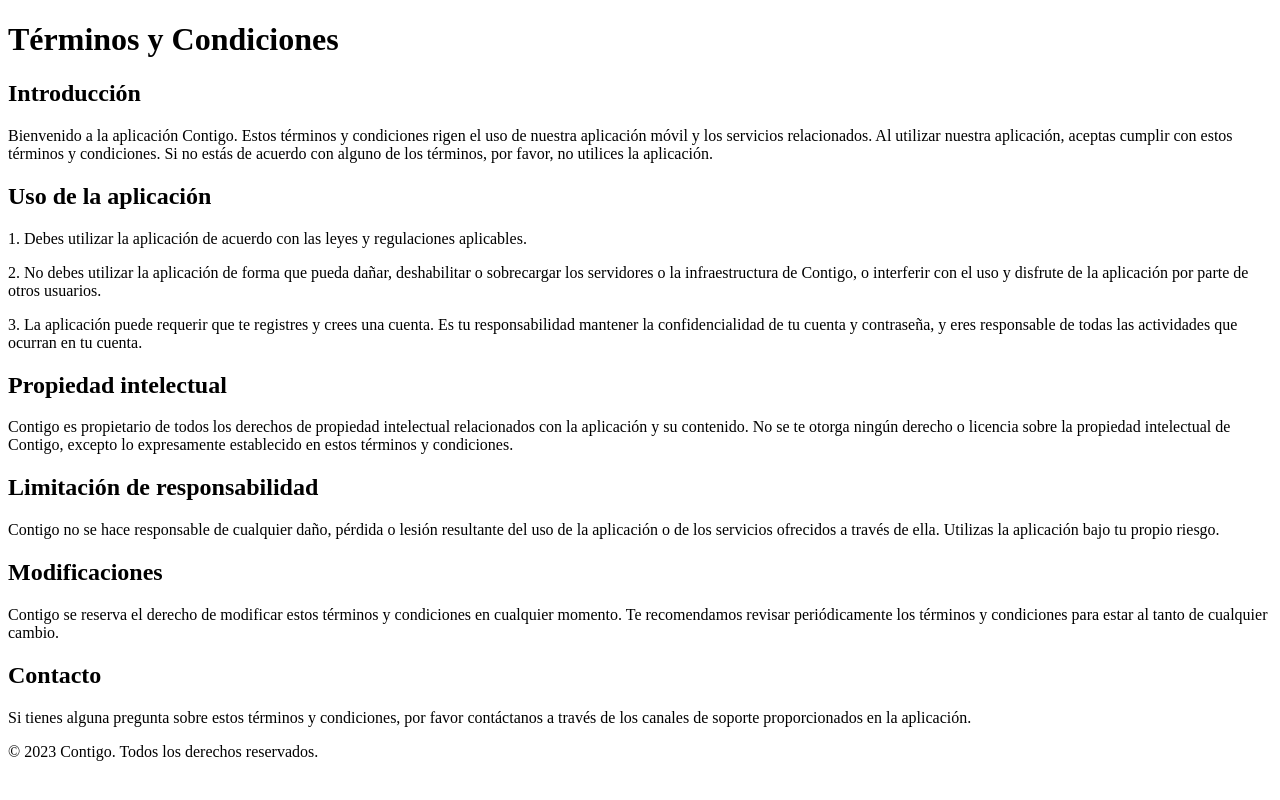
After one commit to AlejandroIbarra99/TFG_Prevencion_Suicida, a PHP site: page /terms/terms.html in a window 1280 px wide. The commit adds this page. Run offline with PHP 8.4, Linux system fonts and the light colour scheme.

Commit message:
Se añaden los términos y condiciones

```diff
--- a/patients/save_photos.php
+++ b/patients/save_photos.php
@@ -22,7 +22,7 @@ if ($_SERVER["REQUEST_METHOD"] == "POST") {
         echo "<div class='pt-4 pb-2'><h5 class='card-title text-center pb-0 fs-4'>Foto añadida correctamente. Redirigiendo...</h5></div>";
         echo "<script>
               setTimeout(function() {
-                window.location.href = './safezone.php';
+                window.location.href = './safezone';
               }, 1000);
             </script>";
     } else {
--- a/register/patient-register.php
+++ b/register/patient-register.php
@@ -110,7 +110,7 @@
                     <div class="col-12">
                       <div class="form-check">
                         <input class="form-check-input" name="terms" type="checkbox" value="" id="acceptTerms" required>
-                        <label class="form-check-label" for="acceptTerms">Acepto los <a href="#">términos y condiciones</a></label>
+                        <label class="form-check-label" for="acceptTerms">Acepto los <a href="../terms/terms.html" target="_blank">términos y condiciones</a></label>
                         <div class="invalid-feedback">Debe aceptar los términos y condiciones</div>
                       </div>
                     </div>
--- a/register/psyco-register.php
+++ b/register/psyco-register.php
@@ -99,7 +99,7 @@
                     <div class="col-12">
                       <div class="form-check">
                         <input class="form-check-input" name="terms" type="checkbox" value="" id="acceptTerms" required>
-                        <label class="form-check-label" for="acceptTerms">Acepto los <a href="#">términos y condiciones</a></label>
+                        <label class="form-check-label" for="acceptTerms">Acepto los <a href="../terms/terms.html" target="_blank">términos y condiciones</a></label>
                         <div class="invalid-feedback">Debe aceptar los términos y condiciones</div>
                       </div>
                     </div>
--- /dev/null
+++ b/terms/terms.html
@@ -0,0 +1,54 @@
+<!DOCTYPE html>
+<html lang="en">
+
+<head>
+  <meta charset="UTF-8">
+  <meta name="viewport" content="width=device-width, initial-scale=1.0">
+  <title>Términos y Condiciones - Contigo</title>
+</head>
+
+<body>
+  <header>
+    <h1>Términos y Condiciones</h1>
+  </header>
+
+  <main>
+    <section>
+      <h2>Introducción</h2>
+      <p>Bienvenido a la aplicación Contigo. Estos términos y condiciones rigen el uso de nuestra aplicación móvil y los servicios relacionados. Al utilizar nuestra aplicación, aceptas cumplir con estos términos y condiciones. Si no estás de acuerdo con alguno de los términos, por favor, no utilices la aplicación.</p>
+    </section>
+
+    <section>
+      <h2>Uso de la aplicación</h2>
+      <p>1. Debes utilizar la aplicación de acuerdo con las leyes y regulaciones aplicables.</p>
+      <p>2. No debes utilizar la aplicación de forma que pueda dañar, deshabilitar o sobrecargar los servidores o la infraestructura de Contigo, o interferir con el uso y disfrute de la aplicación por parte de otros usuarios.</p>
+      <p>3. La aplicación puede requerir que te registres y crees una cuenta. Es tu responsabilidad mantener la confidencialidad de tu cuenta y contraseña, y eres responsable de todas las actividades que ocurran en tu cuenta.</p>
+    </section>
+
+    <section>
+      <h2>Propiedad intelectual</h2>
+      <p>Contigo es propietario de todos los derechos de propiedad intelectual relacionados con la aplicación y su contenido. No se te otorga ningún derecho o licencia sobre la propiedad intelectual de Contigo, excepto lo expresamente establecido en estos términos y condiciones.</p>
+    </section>
+
+    <section>
+      <h2>Limitación de responsabilidad</h2>
+      <p>Contigo no se hace responsable de cualquier daño, pérdida o lesión resultante del uso de la aplicación o de los servicios ofrecidos a través de ella. Utilizas la aplicación bajo tu propio riesgo.</p>
+    </section>
+
+    <section>
+      <h2>Modificaciones</h2>
+      <p>Contigo se reserva el derecho de modificar estos términos y condiciones en cualquier momento. Te recomendamos revisar periódicamente los términos y condiciones para estar al tanto de cualquier cambio.</p>
+    </section>
+
+    <section>
+      <h2>Contacto</h2>
+      <p>Si tienes alguna pregunta sobre estos términos y condiciones, por favor contáctanos a través de los canales de soporte proporcionados en la aplicación.</p>
+    </section>
+  </main>
+
+  <footer>
+    <p>© 2023 Contigo. Todos los derechos reservados.</p>
+  </footer>
+</body>
+
+</html>
```
Also changed, not shown: SQL/contigo.sql (+57 -32 lines), dbaccess.php (+12 -1 lines).
